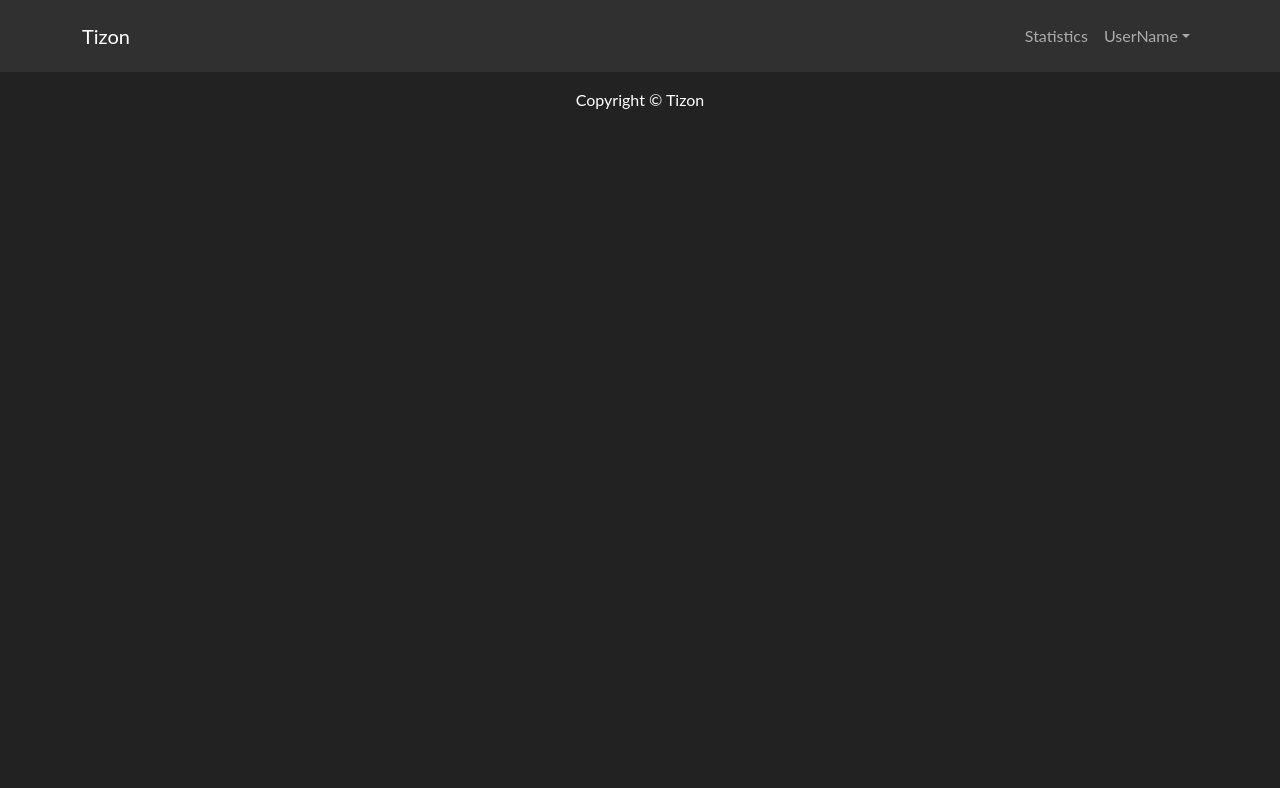
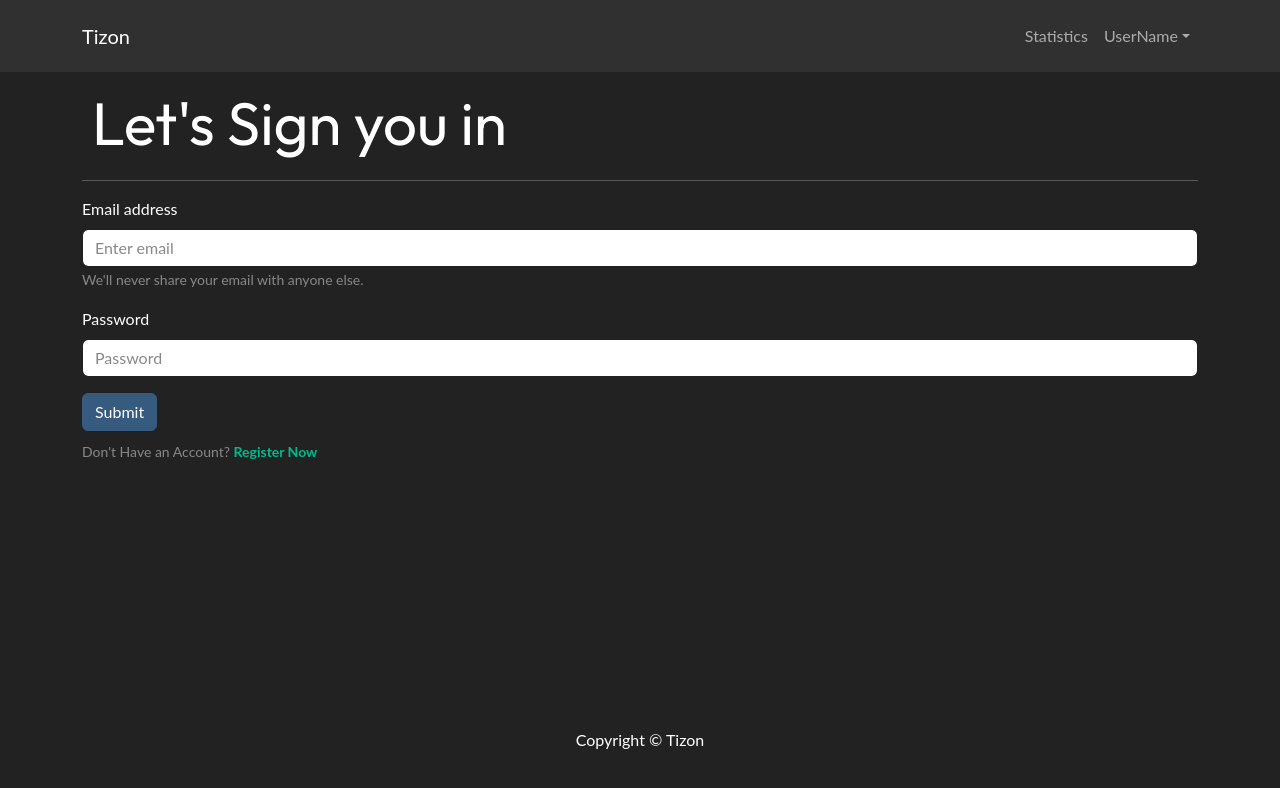
Before and after one commit to prat1k-gupta/tizon-internship, a React (Create React App) app in the folder client/: page /login in a window 1280 px wide. Shown: the top 788 px of the page. Built offline with nearby package versions, Linux system fonts and the light colour scheme.

Commit message:
completed login structure

```diff
--- a/client/src/App.js
+++ b/client/src/App.js
@@ -4,6 +4,8 @@ import Footer from "./components/Footer"
 import { Header } from './components/Header';
 import { EditProfilePage } from './Screens/EditProfile/EditProfilePage';
 import LandingPage from './Screens/LandingPage/LandingPage';
+import { LoginPage } from './Screens/LoginPage/LoginPage';
+import { RegisterPage } from './Screens/RegisterPage/RegisterPage';
 import { StatsPage } from './Screens/StatisticsPage/StatsPage';
 function App() {
   return (
@@ -13,6 +15,8 @@ function App() {
         <Route exact path="/" element={<LandingPage />} />
         <Route path="/stats" element={<StatsPage />} />
         <Route path="/edit" element={<EditProfilePage />} />
+        <Route path="/login" element={<LoginPage/>}/>
+        <Route path="/register" element={<RegisterPage/>}/>
       </Routes>
       <Footer/>
     </>
--- /dev/null
+++ b/client/src/Screens/LoginPage/LoginPage.js
@@ -0,0 +1,76 @@
+import React, { useState } from 'react'
+import { Button, Form } from 'react-bootstrap';
+import { Link } from 'react-router-dom';
+import { MainScreen } from '../MainScreen'
+import axios from "axios"
+import { ErrorMessage } from '../utils/ErrorMessage';
+import { LoadSpinner } from '../utils/LoadSpinner';
+import { SuccessMessage } from '../utils/SuccessMessage';
+export const LoginPage = () => {
+    const [loginInfo,setLoginInfo] = useState({
+        email: "",
+        password: ""
+    })
+    const [success,setSuccess] = useState("");
+    const [error,setError] = useState("")
+    const [loading,setLoading] = useState(false);
+
+    const handleChange = (e)=>{
+        const {name,value} = e.target
+        setLoginInfo(prevLogin=>({
+            ...prevLogin,
+            [name] : value
+        }))
+    }
+    const handleSubmit = async (e)=>{
+        e.preventDefault();
+        const config = {
+            headers: {
+                "Content-type" : "application/json"
+            }
+
+        }
+        setLoading(true);
+        try{
+            const res = await axios.post("/api/users/login",loginInfo,config);
+            if(res)
+                setSuccess("succesfully login!!")
+            setLoading(false);
+
+        }catch(err){
+            setError(err.response.data.error)
+            setLoading(false);
+        }
+    }
+
+
+  return (
+    <MainScreen title="Let's Sign you in">
+      {loading && <LoadSpinner/>}
+      {error && <ErrorMessage error={error}/>}
+      {success && <SuccessMessage message={success}/>}
+      <Form onSubmit={handleSubmit}>
+        <Form.Group className="mb-3" controlId="formBasicEmail">
+          <Form.Label>Email address</Form.Label>
+          <Form.Control name="email" type="email" onChange={handleChange} placeholder="Enter email" />
+          <Form.Text className="text-muted">
+            We'll never share your email with anyone else.
+          </Form.Text>
+        </Form.Group>
+
+        <Form.Group className="mb-3" controlId="formBasicPassword">
+          <Form.Label>Password</Form.Label>
+          <Form.Control name="password" onChange={handleChange} type="password" placeholder="Password" />
+        </Form.Group>
+        <Form.Group className="mb-2" controlId="submitButton">
+          <Button variant="primary" type="submit">
+            Submit
+          </Button>
+        </Form.Group>
+        <Form.Text className="text-muted">
+          Don't Have an Account? <Link to="/register" style={{fontWeight: "bold"}}>Register Now</Link>
+        </Form.Text>
+      </Form>
+    </MainScreen>
+  );
+}
--- /dev/null
+++ b/client/src/Screens/RegisterPage/RegisterPage.js
@@ -0,0 +1,41 @@
+import React, { useState } from "react";
+import { Button, Form } from "react-bootstrap";
+import { Link } from "react-router-dom";
+import { MainScreen } from "../MainScreen";
+
+export const RegisterPage = () => {
+  const {regInfo,setRegInfo} = useState({
+    name: "",
+    email: "",
+    password: "",
+    pic: ""
+  })
+  return (
+    <MainScreen title="Let's Sign you up">
+      <div>
+        <Form>
+            <Form.Group className="mb-3" controlId="formBasicEmail">
+            <Form.Label>Name</Form.Label>
+            <Form.Control name="name" type="text" placeholder="Enter Name" />
+            <Form.Label>Email address</Form.Label>
+            <Form.Control name="email" type="email" placeholder="Enter email" />
+            <Form.Label>Password</Form.Label>
+            <Form.Control name="password" type="password" placeholder="Password" />
+            </Form.Group>
+
+            <Form.Group className="mb-2" controlId="submitButton">
+            <Button variant="primary" type="submit">
+                Submit
+            </Button>
+            </Form.Group>
+            <Form.Text className="text-muted">
+            Already have an Account?
+            <Link to="/login" style={{ fontWeight: "bold" }}>
+                login Now
+            </Link>
+            </Form.Text>
+        </Form>
+      </div>
+    </MainScreen>
+  );
+};
--- /dev/null
+++ b/client/src/Screens/utils/ErrorMessage.js
@@ -0,0 +1,12 @@
+import React from 'react'
+import { Alert } from 'react-bootstrap'
+
+export const ErrorMessage = ({error}) => {
+  return (
+    <div>
+        <Alert variant={"danger"}>
+            {error}
+        </Alert>
+    </div>
+  )
+}
--- /dev/null
+++ b/client/src/Screens/utils/LoadSpinner.js
@@ -0,0 +1,10 @@
+import React from 'react'
+import { Spinner } from 'react-bootstrap'
+
+export const LoadSpinner = () => {
+  return (
+    <Spinner animation="border" role="status">
+      <span className="visually-hidden">Loading...</span>
+    </Spinner>
+  );
+}
--- /dev/null
+++ b/client/src/Screens/utils/SuccessMessage.js
@@ -0,0 +1,6 @@
+import React from 'react'
+import { Alert } from 'react-bootstrap';
+
+export const SuccessMessage = ({message}) => {
+  return <Alert variant={"success"}>{message}</Alert>;
+}
```
